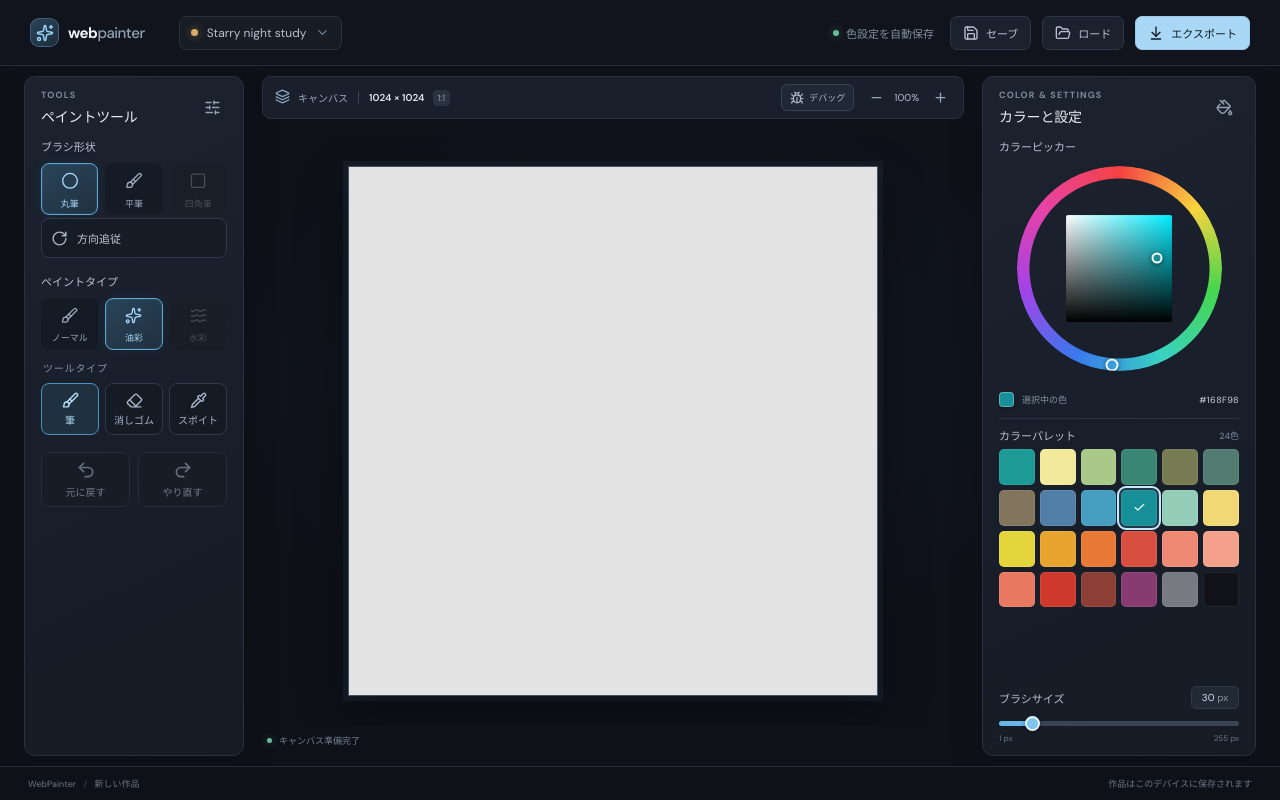
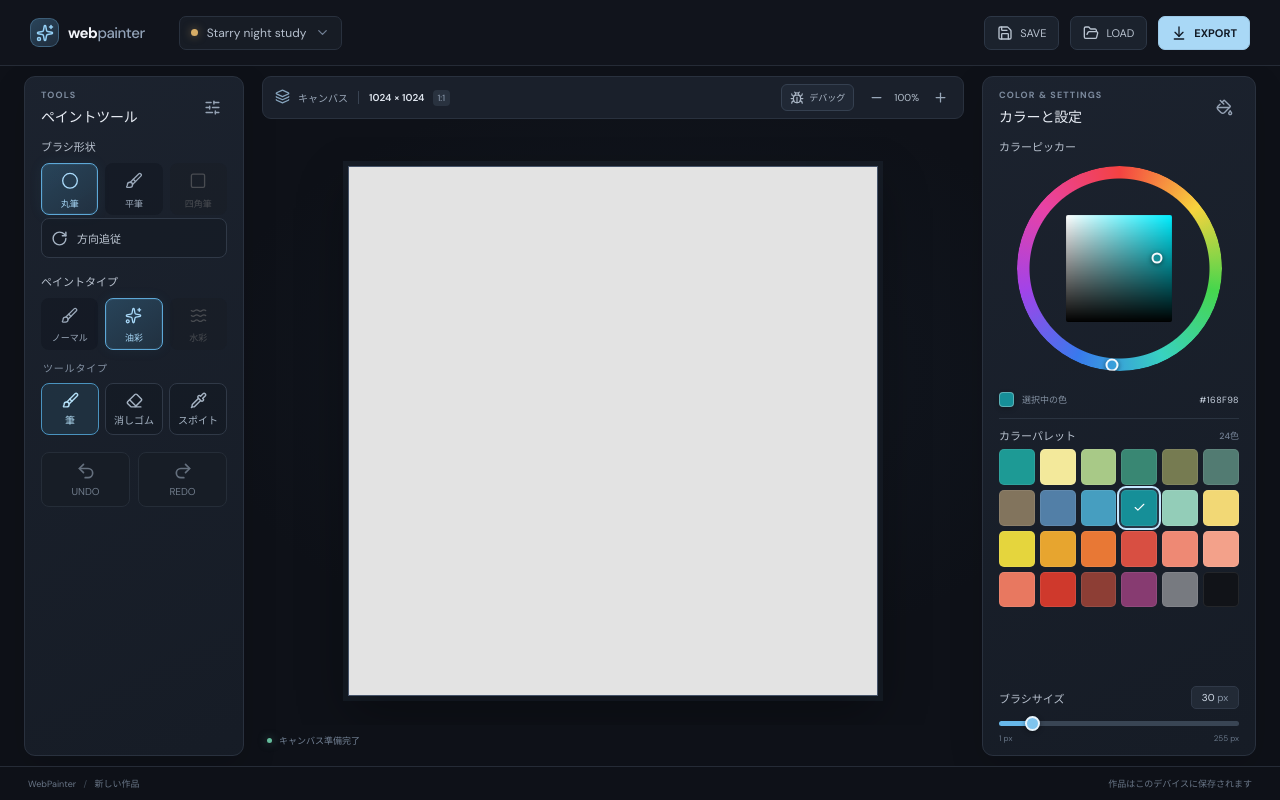
Before and after one commit to KitsuneDaro/Nurite, a React (Vite) app: page / in a window 1280 px wide. Built offline with nearby package versions, Linux system fonts and the light colour scheme.

Commit message:
style(HistoryControls, TopBar): Update button labels to English for consistency

```diff
--- a/src/components/Tools/HistoryControls/HistoryControls.tsx
+++ b/src/components/Tools/HistoryControls/HistoryControls.tsx
@@ -23,7 +23,7 @@ export function HistoryControls({
         disabled={!canUndo}
         onClick={onUndo}
       >
-        <Undo2 size={20} /><span>元に戻す</span>
+        <Undo2 size={20} /><span>UNDO</span>
       </button>
       <button
         className="action-tile"
@@ -31,7 +31,7 @@ export function HistoryControls({
         disabled={!canRedo}
         onClick={onRedo}
       >
-        <Redo2 size={20} /><span>やり直す</span>
+        <Redo2 size={20} /><span>REDO</span>
       </button>
     </div>
   )
--- a/src/components/TopBar/TopBar.tsx
+++ b/src/components/TopBar/TopBar.tsx
@@ -41,7 +41,6 @@ export function TopBar({
         <ChevronDown size={15} />
       </div>
       <div className="topbar-actions">
-        <span className="saved-status"><span /> 色設定を自動保存</span>
         <button
           className="topbar-button"
           aria-label="編集ファイルを保存"
@@ -49,7 +48,7 @@ export function TopBar({
           onClick={onSaveProject}
         >
           <Save size={16} />
-          <span>{projectFileBusy ? '処理中' : 'セーブ'}</span>
+          <span>{projectFileBusy ? '処理中' : 'SAVE'}</span>
         </button>
         <button
           className="topbar-button"
@@ -58,7 +57,7 @@ export function TopBar({
           onClick={() => projectFileInputRef.current?.click()}
         >
           <FolderOpen size={16} />
-          <span>ロード</span>
+          <span>LOAD</span>
         </button>
         <input
           ref={projectFileInputRef}
@@ -79,7 +78,7 @@ export function TopBar({
           onClick={onExportCanvas}
         >
           <ArrowDownToLine size={16} />
-          <span>{exportingCanvas ? '出力中' : 'エクスポート'}</span>
+          <span>{exportingCanvas ? '出力中' : 'EXPORT'}</span>
         </button>
         {canvasExportStatus && (
           <span className="canvas-export-status" role="status" aria-live="polite">
```
